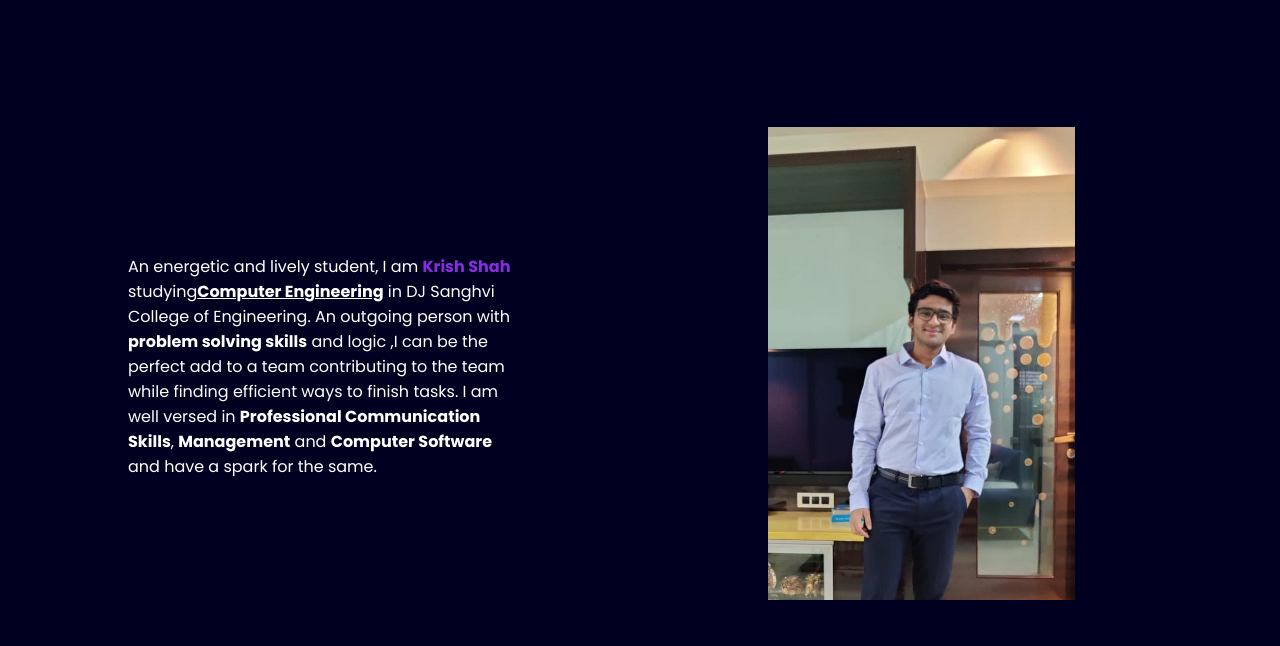
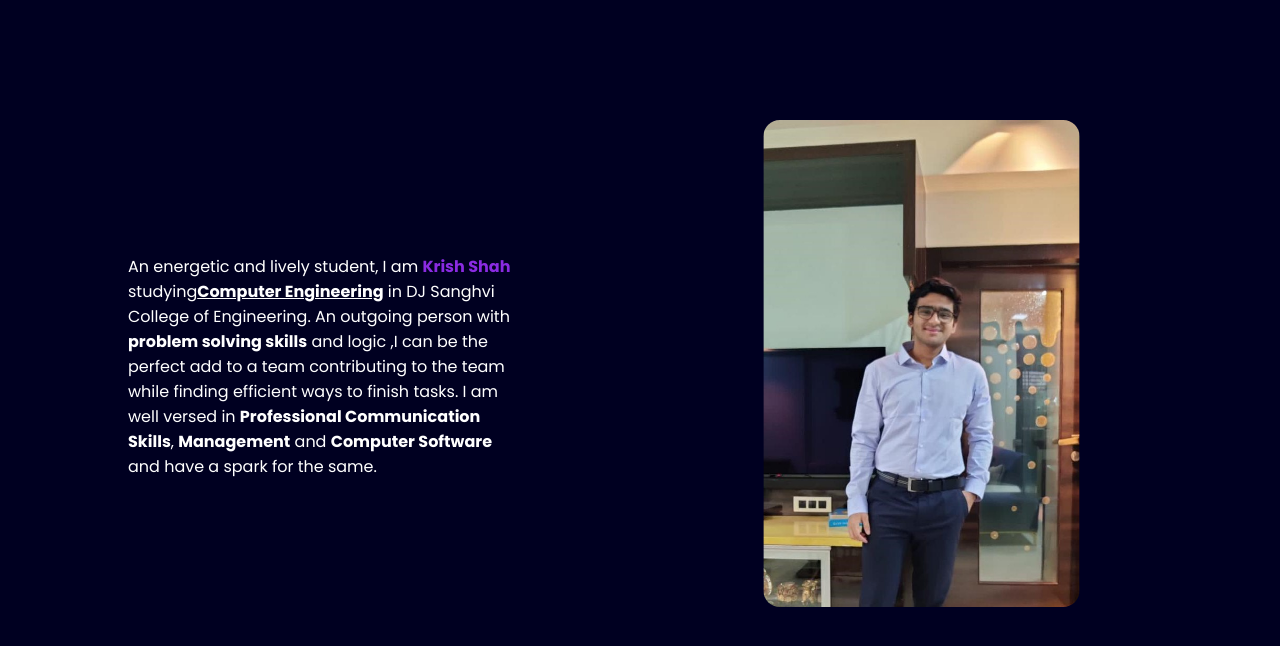
Before and after one commit to KrishShah0505/MytPortfolio, a plain HTML site: page about.html in a window 1280 px wide. In both pictures the pointer is over the picture 921 px from the left and 401 px from the top of the page. Shown: the part 38-684 px from the top of the page. Drawn offline with Linux system fonts and the light colour scheme.

Commit message:
Update code with latest changes

```diff
--- a/about.html
+++ b/about.html
@@ -75,6 +75,12 @@
         .rightSection img {
             width: 80%;
             margin: 50px 0;
+            border-radius: 1rem;
+            cursor: pointer;
+        }
+        .rightSection img:hover{
+            transform: scale(1.03);
+            transition: transform 0.3s ease-in-out;
         }
         .purple{
             color: blueviolet;
```
Also changed, not shown: achievements.html (+6 -0 lines), contactme.html (+6 -0 lines), education.html (+6 -0 lines), index.html (+6 -0 lines), skills.html (+43 -0 lines).
